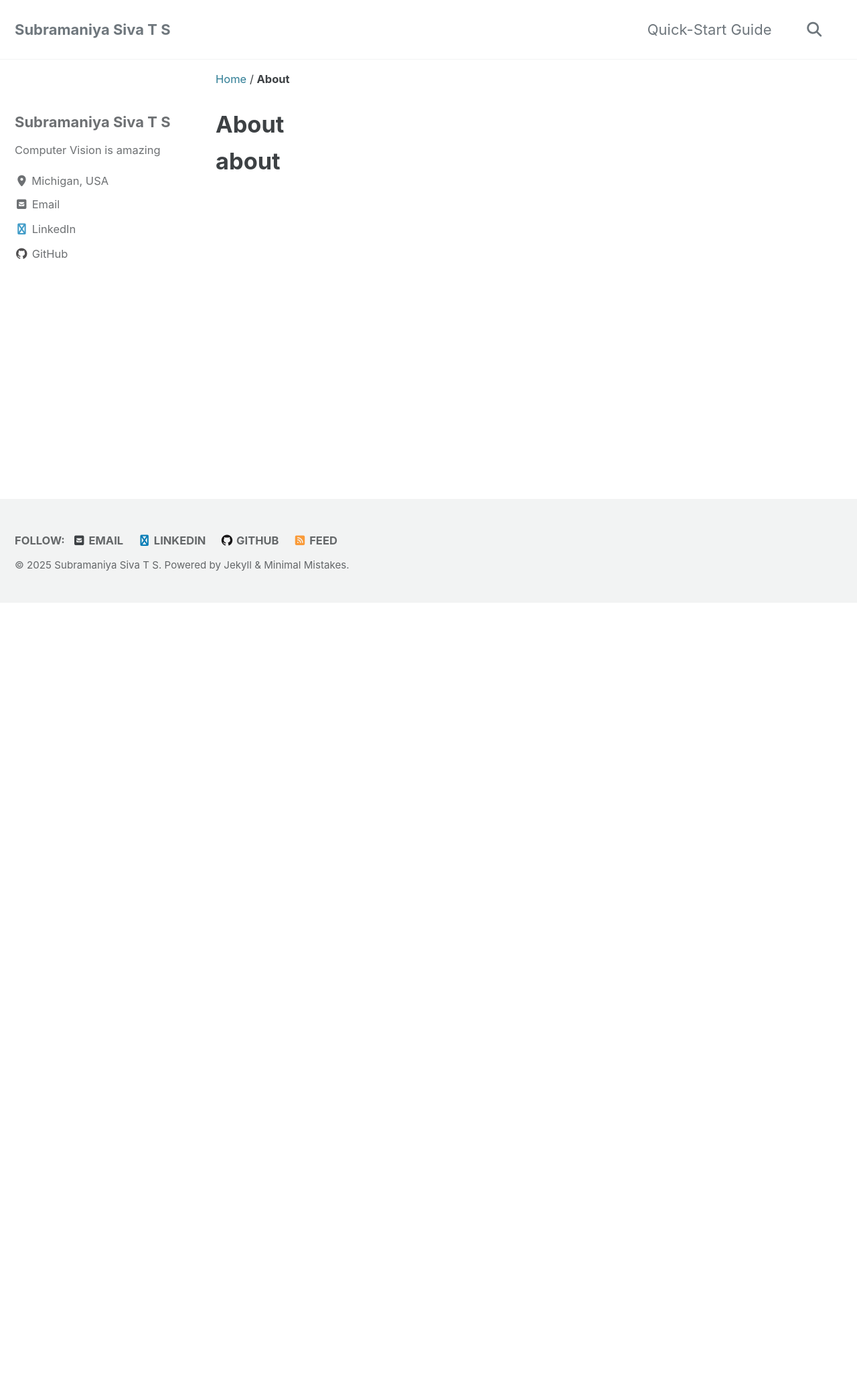
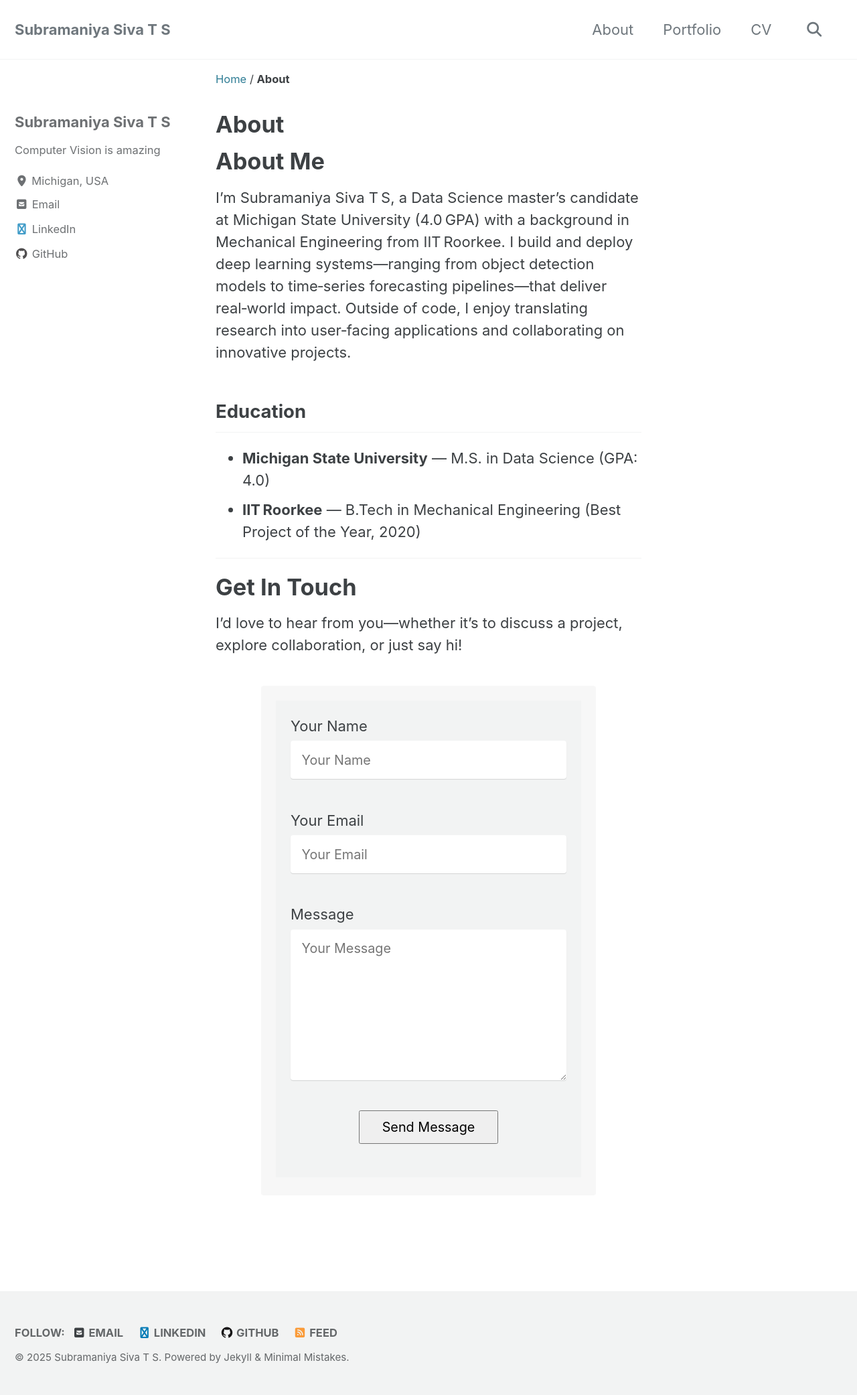
Before and after one commit to SivaTSS/SivaTSS.github.io, a Jekyll site: the page built from _pages/about.md, in a window 1280 px wide. Shown: the whole page at 67% size. Built offline with Jekyll 4.4.1, drawn with Linux system fonts in a browser that asks for light colours; cached includes are drawn as plain includes; before the commit the page ends 900 px from its top, so only the background shows below that.

Commit message:
updated abouts page

```diff
--- a/_pages/about.md
+++ b/_pages/about.md
@@ -1,8 +1,60 @@
 ---
 title: "About"
 permalink: /about/
-# header:
-#   image: /assets/images/about-header-1566x403.jpg
 ---
 
-# about
+# About Me
+
+I’m Subramaniya Siva T S, a Data Science master’s candidate at Michigan State University (4.0 GPA) with a background in Mechanical Engineering from IIT Roorkee. I build and deploy deep learning systems—ranging from object detection models to time‑series forecasting pipelines—that deliver real‑world impact. Outside of code, I enjoy translating research into user‑facing applications and collaborating on innovative projects.
+
+## Education
+
+- **Michigan State University** — M.S. in Data Science (GPA: 4.0)
+- **IIT Roorkee** — B.Tech in Mechanical Engineering (Best Project of the Year, 2020)
+
+---
+
+# Get In Touch
+
+I’d love to hear from you—whether it’s to discuss a project, explore collaboration, or just say hi!
+
+<div class="form-container" style="max-width: 600px; margin: 2rem auto;">
+  <form action="YOUR_STATICMAN_ENDPOINT" method="POST">
+    <p>
+      <label for="name" class="sr-only">Your Name</label><br>
+      <input
+        type="text"
+        id="name"
+        name="fields[name]"
+        placeholder="Your Name"
+        required
+        style="width:100%; padding:1rem; margin-bottom:1rem; box-sizing:border-box;"
+      >
+    </p>
+    <p>
+      <label for="email" class="sr-only">Your Email</label><br>
+      <input
+        type="email"
+        id="email"
+        name="fields[email]"
+        placeholder="Your Email"
+        required
+        style="width:100%; padding:1rem; margin-bottom:1rem; box-sizing:border-box;"
+      >
+    </p>
+    <p>
+      <label for="message" class="sr-only">Message</label><br>
+      <textarea
+        id="message"
+        name="fields[message]"
+        rows="8"
+        placeholder="Your Message"
+        required
+        style="width:100%; padding:1rem; margin-bottom:1rem; box-sizing:border-box;"
+      ></textarea>
+    </p>
+    <p style="text-align:center;">
+      <button type="submit" style="padding:0.75rem 2rem; font-size:1rem;">Send Message</button>
+    </p>
+  </form>
+</div>
--- a/assets/css/main.scss
+++ b/assets/css/main.scss
@@ -7,3 +7,44 @@ search: false
 
 @import "minimal-mistakes/skins/{{ site.minimal_mistakes_skin | default: 'default' }}"; // skin
 @import "minimal-mistakes"; // main partials
+
+
+// ─────────────────────────────────────────────────────────────────────────────
+// Custom overrides to tighten up About page form
+// ─────────────────────────────────────────────────────────────────────────────
+
+.form-container {
+    max-width: 500px !important;     // shrink overall width
+    margin: 2rem auto !important;
+    padding: 1rem !important;         // add a little inner padding
+    background-color: #f7f7f7;        // keep the light grey if you like
+    border-radius: 4px;
+  }
+
+  .form-container input,
+  .form-container textarea {
+    font-size: 0.9rem !important;     // smaller text
+    padding: 0.75rem !important;      // less padding
+    margin-bottom: 0.75rem !important;
+    box-sizing: border-box;
+  }
+
+  .form-container button[type="submit"] {
+    padding: 0.5rem 1.5rem !important; // more compact button
+    font-size: 0.9rem !important;
+  }
+
+  @media (max-width: 600px) {
+    .form-container {
+      max-width: 100% !important;     // full width on mobile
+      padding: 0.5rem !important;
+    }
+    .form-container input,
+    .form-container textarea {
+      padding: 0.5rem !important;
+    }
+    .form-container button[type="submit"] {
+      width: 100%;
+      padding: 0.75rem !important;
+    }
+  }
```
Also changed, not shown: _data/navigation.yml (+6 -11 lines), 1 other file.
